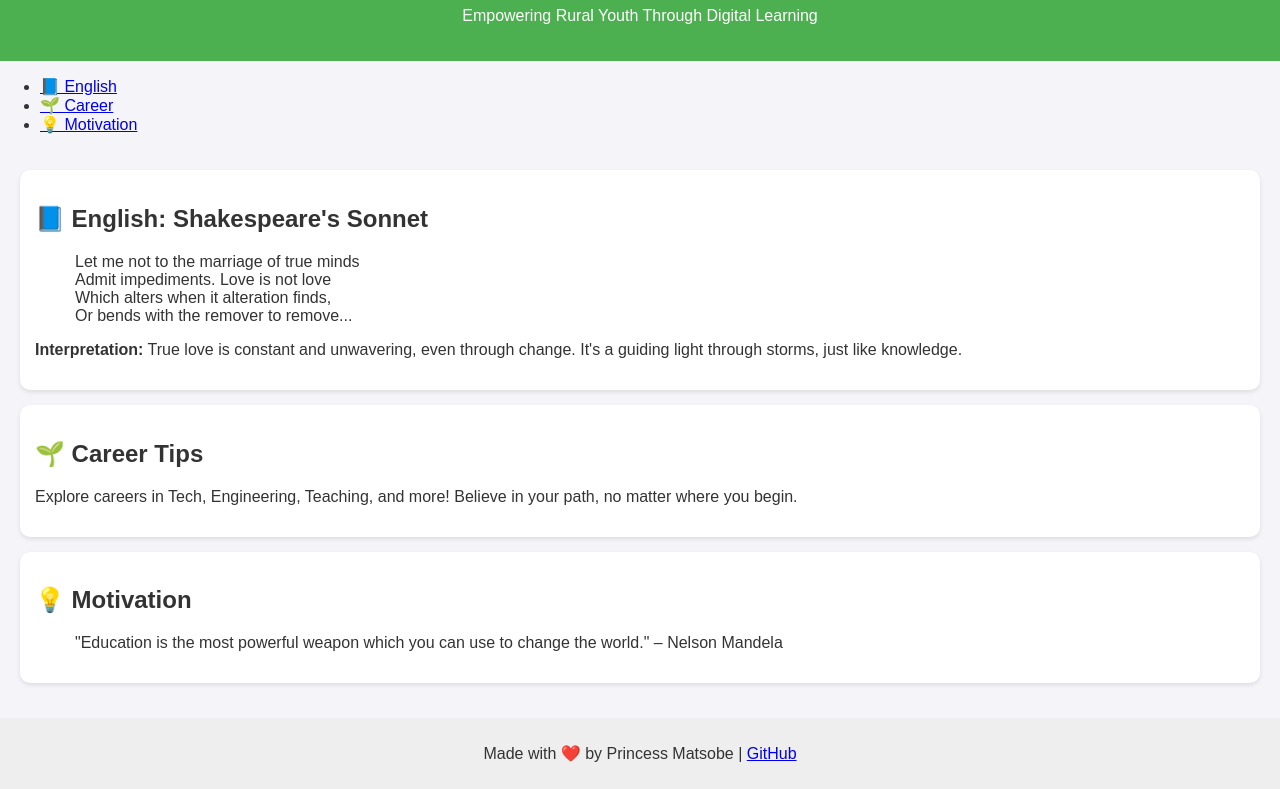
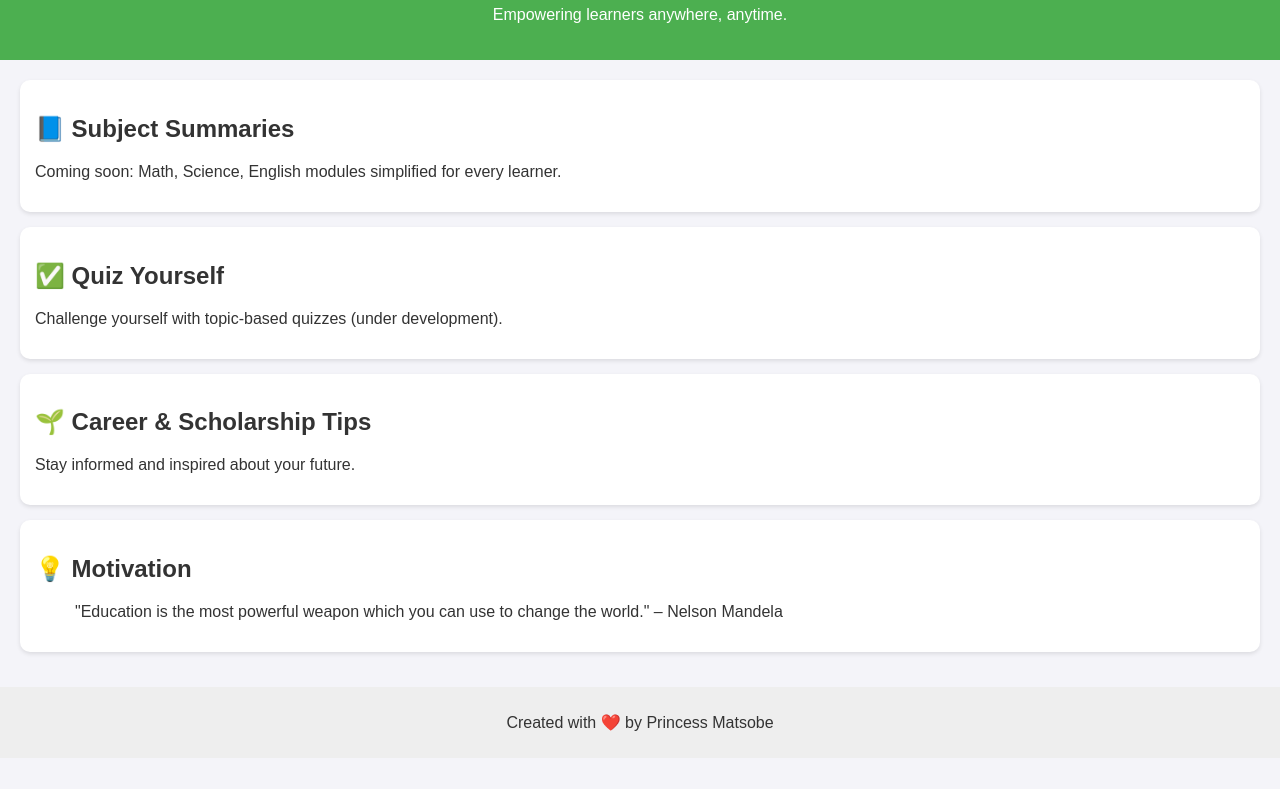
Before and after one commit to Princyym89/Digital-Learning-Hub, a plain HTML site: page index.html in a window 1280 px wide. Shown: the part 94-883 px from the top of the page. After the commit the page ends 852 px from the top, so only its background shows below. Drawn offline with Linux system fonts and the light colour scheme.

Commit message:
index.html

```diff
--- a/index.html
+++ b/index.html
@@ -2,49 +2,40 @@
 <html lang="en">
 <head>
   <meta charset="UTF-8">
-  <meta name="viewport" content="width=device-width, initial-scale=1.0">
+  <meta name="viewport" content="width=device-width, initial-scale=1">
   <title>Digital Learning Hub</title>
   <link rel="stylesheet" href="style.css">
 </head>
 <body>
   <header>
-    <h1>🌍 Digital Learning Hub</h1>
-    <p>Empowering Rural Youth Through Digital Learning</p>
+    <h1>Welcome to Digital Learning Hub</h1>
+    <p>Empowering learners anywhere, anytime.</p>
   </header>
 
-  <nav>
-    <ul>
-      <li><a href="#english">📘 English</a></li>
-      <li><a href="#career">🌱 Career</a></li>
-      <li><a href="#motivation">💡 Motivation</a></li>
-    </ul>
-  </nav>
-
   <main>
-    <section id="english">
-      <h2>📘 English: Shakespeare's Sonnet</h2>
-      <blockquote>
-        Let me not to the marriage of true minds<br>
-        Admit impediments. Love is not love<br>
-        Which alters when it alteration finds,<br>
-        Or bends with the remover to remove...
-      </blockquote>
-      <p><strong>Interpretation:</strong> True love is constant and unwavering, even through change. It's a guiding light through storms, just like knowledge.</p>
+    <section>
+      <h2>📘 Subject Summaries</h2>
+      <p>Coming soon: Math, Science, English modules simplified for every learner.</p>
     </section>
 
-    <section id="career">
-      <h2>🌱 Career Tips</h2>
-      <p>Explore careers in Tech, Engineering, Teaching, and more! Believe in your path, no matter where you begin.</p>
+    <section>
+      <h2>✅ Quiz Yourself</h2>
+      <p>Challenge yourself with topic-based quizzes (under development).</p>
     </section>
 
-    <section id="motivation">
+    <section>
+      <h2>🌱 Career & Scholarship Tips</h2>
+      <p>Stay informed and inspired about your future.</p>
+    </section>
+
+    <section>
       <h2>💡 Motivation</h2>
       <blockquote>"Education is the most powerful weapon which you can use to change the world." – Nelson Mandela</blockquote>
     </section>
   </main>
 
   <footer>
-    <p>Made with ❤️ by Princess Matsobe | <a href="https://github.com/Princyym89" target="_blank">GitHub</a></p>
+    <p>Created with ❤️ by Princess Matsobe</p>
   </footer>
 
   <script src="script.js"></script>
```
